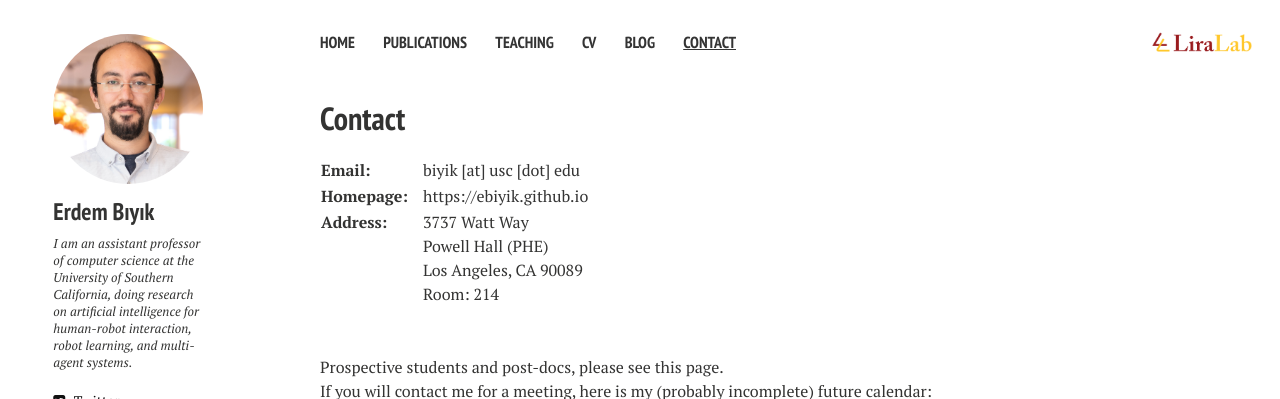
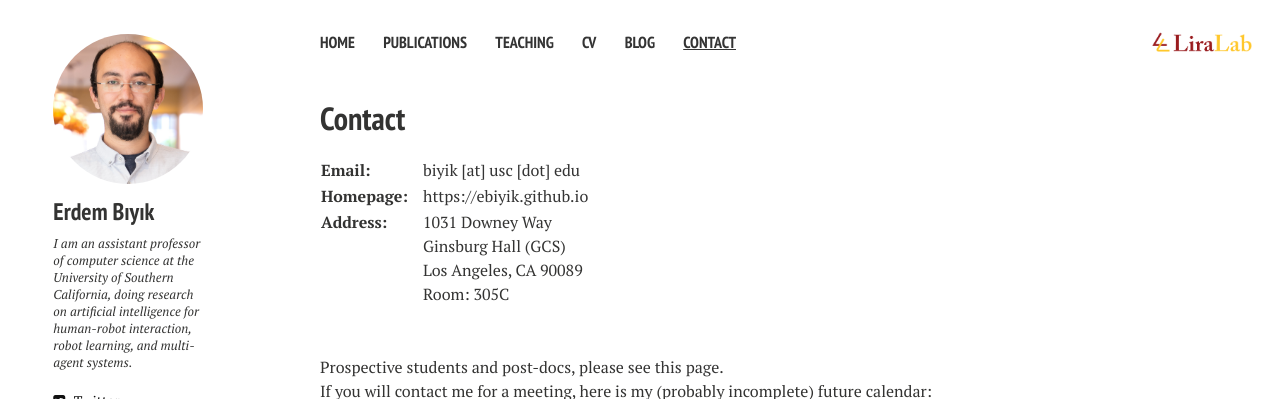
Before and after one commit to ebiyik/ebiyik.github.io, a Jekyll site: the page built from contact.html, in a window 1280 px wide, cut to the strip 0-399 px from the top of the page. Built offline with Jekyll 4.4.1, drawn with Linux system fonts in a browser that asks for light colours; nearby versions of some CDN libraries.

Commit message:
office change from PHE to GCS

```diff
--- a/_config.yml
+++ b/_config.yml
@@ -6,7 +6,7 @@ email_extension: edu
 # use http://www.jottings.com/obfuscator/ for the below two lines
 email_coded: NB7Bg@IAG.1UI
 email_key:   ToHBP0YkJvIcnSKafsdDgOm6GVhqyeAUb3ZwjXzQ2718rNMWRFtLixp49E5uCl
-physical_address: "3737 Watt Way<br />Powell Hall (PHE)<br />Los Angeles, CA 90089<br />Room: 214"
+physical_address: "1031 Downey Way<br />Ginsburg Hall (GCS)<br />Los Angeles, CA 90089<br />Room: 305C"
 description: "I am an assistant professor of computer science at the University of Southern California, doing research on artificial intelligence for human-robot interaction, robot learning, and multi-agent systems."
 keywords: "erdem, biyik, bıyık, usc, stanford, berkeley, electrical engineering, computer science, university of southern california, chai, center for human compatible ai, professor, postdoc, phd, researcher, research, robotics, artificial intelligence, machine learning, hri, human-robot interaction, thomas lord"
 baseurl:     ""
```
